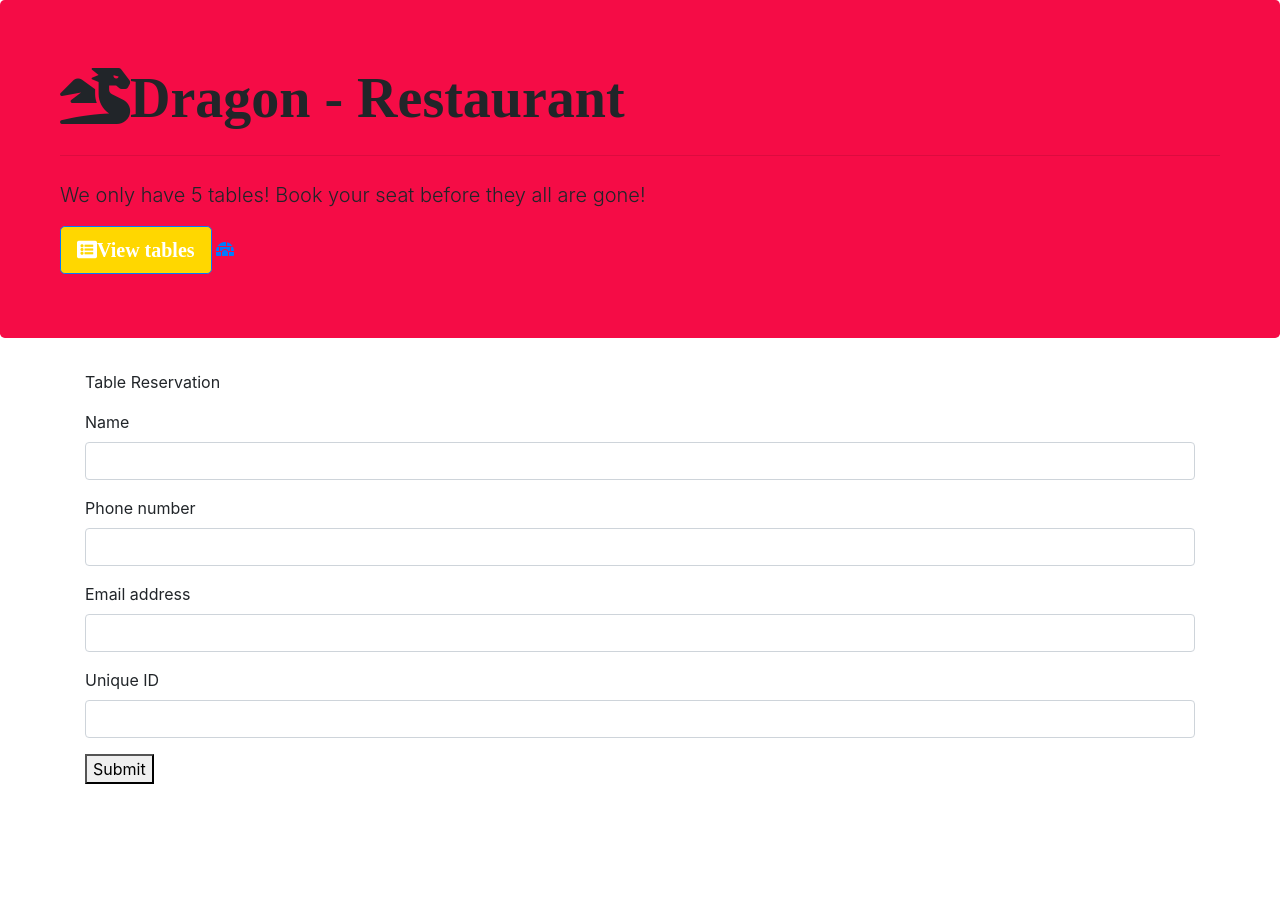
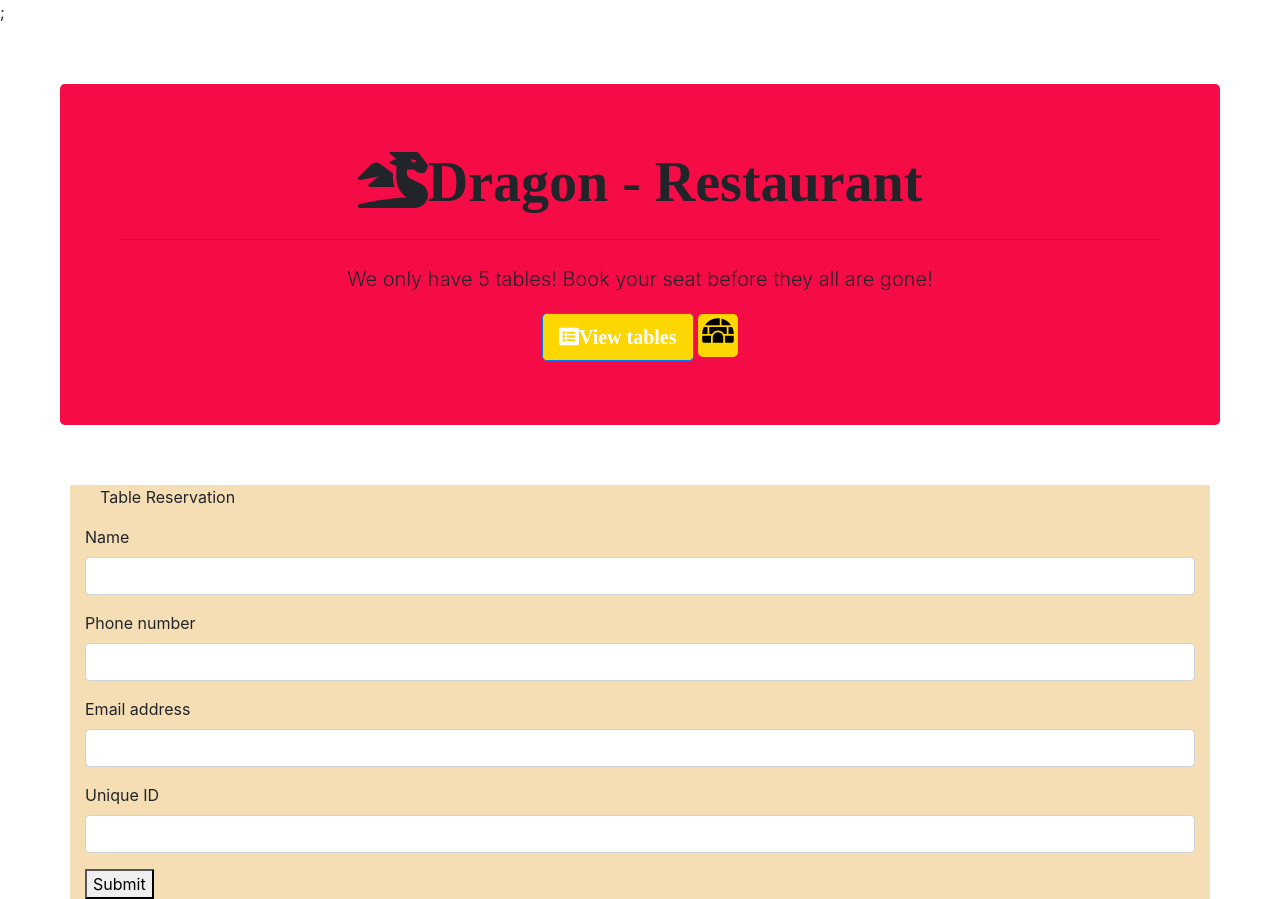
Before and after one commit to tzvik15/Hot-restauraunt-cold-food, a website: page public/mres.html in a window 1280 px wide. Before the commit the page ends 800 px from the top, so only its background shows below. Drawn offline with nearby package versions, Linux system fonts and the light colour scheme.

Commit message:
added styles

```diff
--- a/assets/style.css
+++ b/assets/style.css
@@ -2,8 +2,21 @@
     padding-left: 60px;
     padding-right: 60px;
     background-color: rgb(245, 12, 70) ;
+    align-self: auto;
+    margin: 60px;
+    text-align: center;
 }
 
-#b1, #b2 {
+#b1, #b2, #b3 {
     background-color: gold;
 }
+#b3 {
+    color: black;
+    width: 40px;
+    height: 40px;
+    border-radius: 5px;
+    font-size: 28px;
+}
+#wrapper {
+    background-color: wheat;
+}
--- a/index.html
+++ b/index.html
@@ -9,7 +9,8 @@
     <link rel="stylesheet" href="https://use.fontawesome.com/releases/v5.8.1/css/all.css" />
     <link rel="stylesheet" href="https://stackpath.bootstrapcdn.com/bootstrap/4.3.1/css/bootstrap.min.css"
         integrity="sha384-ggOyR0iXCbMQv3Xipma34MD+dH/1fQ784/j6cY/iJTQUOhcWr7x9JvoRxT2MZw1T" crossorigin="anonymous">
-    <link rel="stylesheet" href="assets/style.css" ; <script src="https://code.jquery.com/jquery-3.4.1.js"
+    <link rel="stylesheet" href="assets/style.css">
+    <script src="https://code.jquery.com/jquery-3.4.1.js"
         integrity="sha256-WpOohJOqMqqyKL9FccASB9O0KwACQJpFTUBLTYOVvVU=" crossorigin="anonymous">
     </script>
 </head>
@@ -19,9 +20,8 @@
         <h1 class="display-4"><i class="fas fa-dragon">Dragon - Restaurant</i></h1>
         <hr class="my-4">
         <p class="lead">We only have 5 tables! Book your seat before they all are gone!</p>
-        <a class="btn btn-primary btn-lg" href="#" role="button" id="b1"><i class="fas fa-list-alt">View tables</i></a>
-        <a class="btn btn-primary btn-lg" href="#" role="button" id="b2"><i class="fas fa-table">Make reservation</i></a>
-        <a href="#"><i class="fas fa-igloo"></i></a>
+        <a class="btn btn-primary btn-lg" href="vtable.html" role="button" id="b1"><i class="fas fa-list-alt">View tables</i></a>
+        <a class="btn btn-primary btn-lg" href="public/mres.html" role="button" id="b2"><i class="fas fa-table">Make reservation</i></a>
     </div>
 </body>
 
--- a/mres.html
+++ b/public/mres.html
@@ -9,8 +9,10 @@
     <link rel="stylesheet" href="https://use.fontawesome.com/releases/v5.8.1/css/all.css" />
     <link rel="stylesheet" href="https://stackpath.bootstrapcdn.com/bootstrap/4.3.1/css/bootstrap.min.css"
         integrity="sha384-ggOyR0iXCbMQv3Xipma34MD+dH/1fQ784/j6cY/iJTQUOhcWr7x9JvoRxT2MZw1T" crossorigin="anonymous">
-    <link rel="stylesheet" href="assets/style.css" ; <script src="https://code.jquery.com/jquery-3.4.1.js"
+    <link rel="stylesheet" href="../assets/style.css"> ;
+    <script src="https://code.jquery.com/jquery-3.4.1.js"
         integrity="sha256-WpOohJOqMqqyKL9FccASB9O0KwACQJpFTUBLTYOVvVU=" crossorigin="anonymous">
+
     </script>
 </head>
 
@@ -19,11 +21,13 @@
         <h1 class="display-4"><i class="fas fa-dragon">Dragon - Restaurant</i></h1>
         <hr class="my-4">
         <p class="lead">We only have 5 tables! Book your seat before they all are gone!</p>
-        <a class="btn btn-primary btn-lg" href="#" role="button" id="b1"><i class="fas fa-list-alt">View tables</i></a>
-        <a href="#"><i class="fas fa-igloo"></i></a>
+        <a class="btn btn-primary btn-lg" href="vtable.html" role="button" id="b1"><i class="fas fa-list-alt">View tables</i></a>
+        <a href="index.html" id="b3"><i class="fas fa-igloo" id="b3"></i></a>
     </div>
-    <div class="container">
+    <div class="container" id="wrapper">
+        <div class="container" id="tr">
         <p>Table Reservation</p>
+        </div>
         <form>
             <div class="form-group">
                 <label for="exampleFormControlInput1">Name</label>
```
Also changed, not shown: vtable.html (+16 -4 lines), public/script.js (renamed from script.js).
